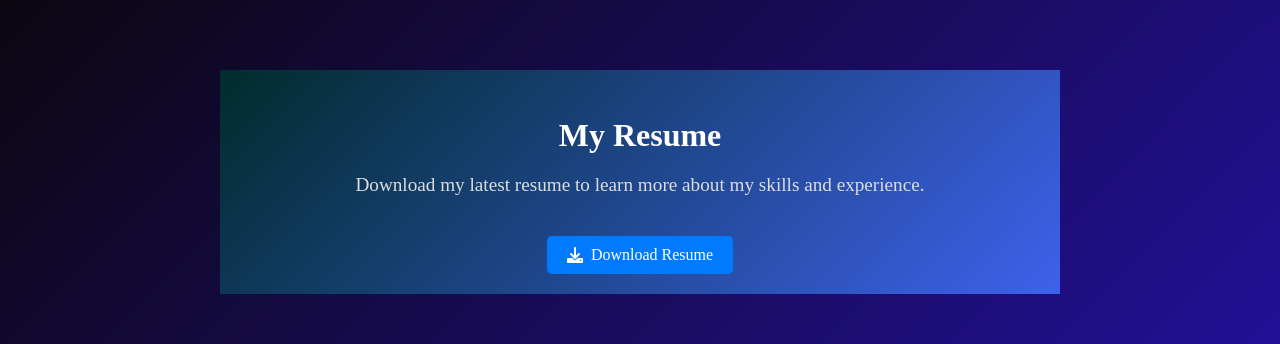
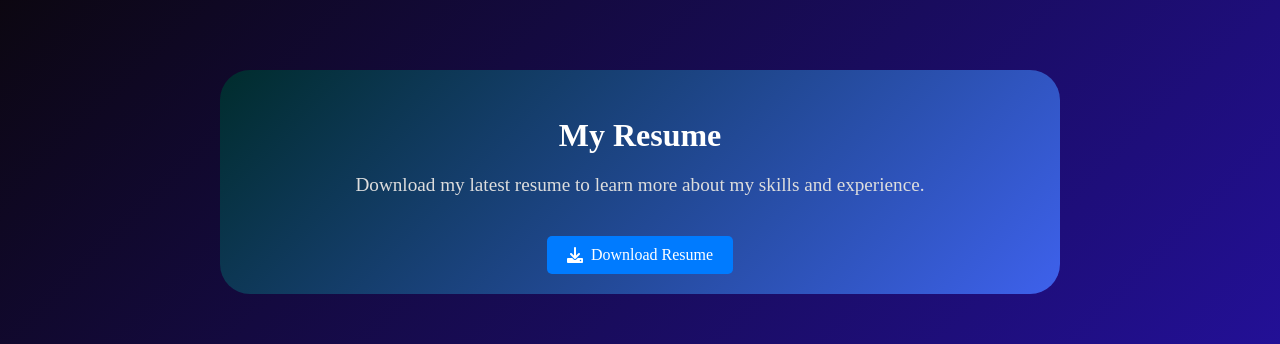
Before and after one commit to Chaitanyakunchala/ANGULAR-PORTFOLIO, an Angular app: page /resume in a window 1280 px wide. Shown: the part 130-474 px from the top of the page. Built offline with nearby package versions, Linux system fonts and the light colour scheme.

Commit message:
changed background size

```diff
--- a/src/app/resume/resume.component.css
+++ b/src/app/resume/resume.component.css
@@ -14,7 +14,7 @@
   margin: 0 auto;
   background: linear-gradient(135deg, #002c2c, #3e61ec);/* Optional: for better text readability */
   padding: 20px;
-  border-radius: px; /* Optional: rounded corners */
+  border-radius: 30px; /* Optional: rounded corners */
 }
 
 .resume h2 {
```
